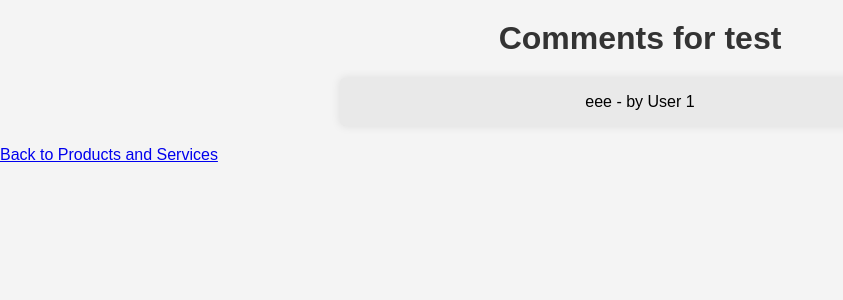
After one commit to BenAubert56/Rating-AI-WebApp, a Flask app: page /view_comments/product/1 in a window 1280 px wide. The commit adds this page. Shown: the top 300 px of the page, without its empty margins (0-843 px from the left). Run offline with Flask 3, Linux system fonts and the light colour scheme; a user stored in the database is signed in.

Commit message:
show comments

```diff
--- a/app/main.py
+++ b/app/main.py
@@ -163,3 +163,13 @@ def add_product():
         return redirect(url_for('index'))
 
     return render_template('add_products.html')
+
+@app.route('/view_comments/<item_type>/<int:item_id>')
+def view_comments(item_type, item_id):
+    if item_type == 'product':
+        item = Product.query.get_or_404(item_id)
+        comments = Comment.query.filter_by(product_id=item_id).all()
+    elif item_type == 'service':
+        item = Service.query.get_or_404(item_id)
+        comments = Comment.query.filter_by(service_id=item_id).all()
+    return render_template('view_comments.html', item=item, comments=comments, item_type=item_type)
--- a/app/templates/index.html
+++ b/app/templates/index.html
@@ -16,6 +16,7 @@
                     <textarea name="content" placeholder="Leave a comment" required></textarea>
                     <button type="submit">Submit</button>
                 </form>
+                <a href="{{ url_for('view_comments', item_type='product', item_id=product.id) }}">View Comments</a>
             </li>
         {% endfor %}
     </ul>
@@ -29,6 +30,7 @@
                     <textarea name="content" placeholder="Leave a comment" required></textarea>
                     <button type="submit">Submit</button>
                 </form>
+                <a href="{{ url_for('view_comments', item_type='service', item_id=service.id) }}">View Comments</a>
             </li>
         {% endfor %}
     </ul>
--- /dev/null
+++ b/app/templates/view_comments.html
@@ -0,0 +1,18 @@
+<!DOCTYPE html>
+<html lang="en">
+<head>
+    <meta charset="UTF-8">
+    <meta name="viewport" content="width=device-width, initial-scale=1.0">
+    <title>Comments</title>
+    <link rel="stylesheet" href="../static/css/style.css">
+</head>
+<body>
+    <h1>Comments for {{ item.name }}</h1>
+    <ul>
+        {% for comment in comments %}
+            <li>{{ comment.content }} - by User {{ comment.user_id }}</li>
+        {% endfor %}
+    </ul>
+    <a href="{{ url_for('index') }}">Back to Products and Services</a>
+</body>
+</html>
```
Also changed, not shown: instance/database.db.
